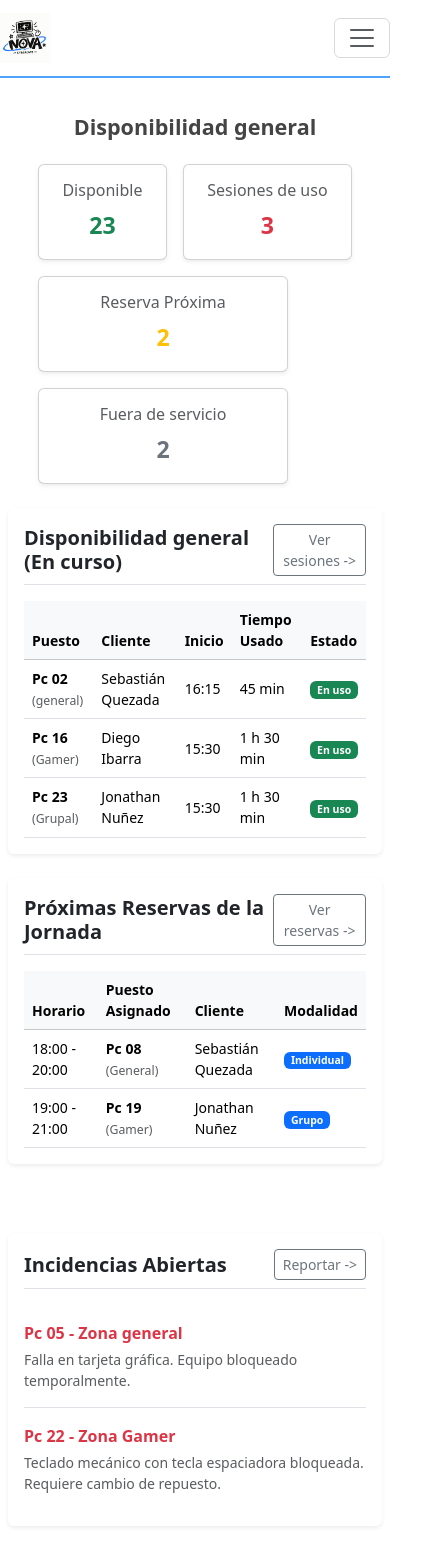
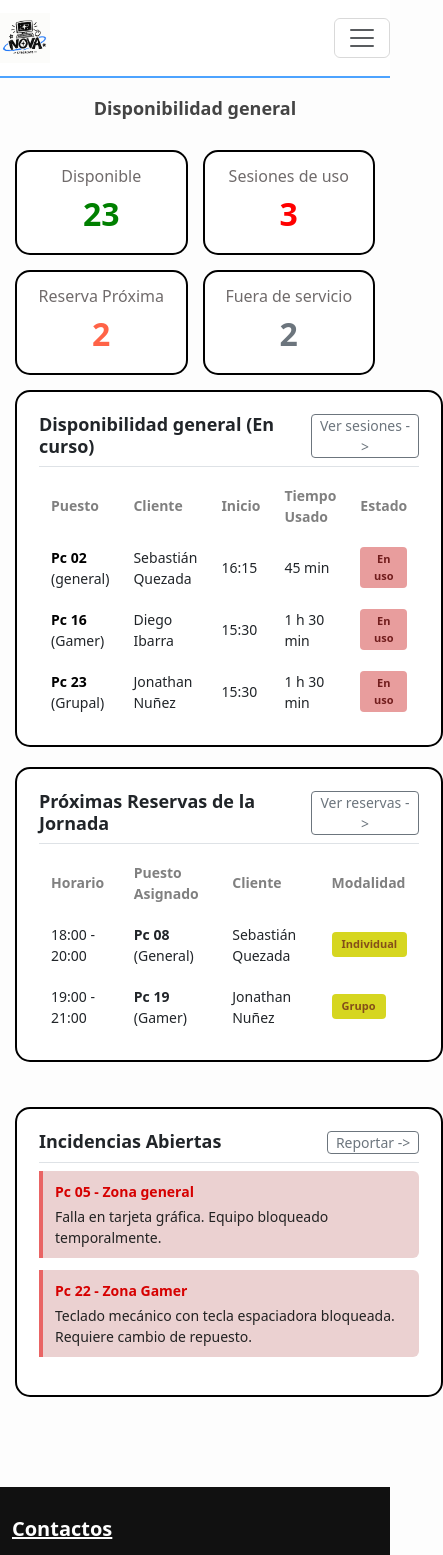
Before and after one commit to emilio-ship-k/Desarrollo-web-cibercafe, a React (Vite) app in the folder cibercafe_nova_react/: page /panel in a window 390 px wide. Shown: the top 1555 px of the page, 443 px wide, since content can reach past the window. Built offline with nearby package versions, Linux system fonts and the light colour scheme.

Commit message:
volviendo version anterior antes ultimos cambios

```diff
--- a/cibercafe_nova_react/src/components/Footer.jsx
+++ b/cibercafe_nova_react/src/components/Footer.jsx
@@ -1,10 +1,7 @@
-
-import '../css/index.css';
 function Footer() {
-
   return (
     <footer>
-      <div className="footer-container">
+      <div className="container">
         <h4>Contactos</h4>
         <p>
           Correo: <a href="mailto:CibercafeNova@ciber.cl">CibercafeNova@ciber.cl</a>
--- a/cibercafe_nova_react/src/components/Navbar.jsx
+++ b/cibercafe_nova_react/src/components/Navbar.jsx
@@ -1,7 +1,7 @@
 import { useState } from 'react';
 import { Link, NavLink } from 'react-router-dom';
 import logoImg from '../images/logo.png';
-import '../css/Sesiones.css';
+
 function Navbar({ usuario, setUsuario }) {
   const [mostrarLogin, setMostrarLogin] = useState(false);
   const [mostrarRegistro, setMostrarRegistro] = useState(false);
--- a/cibercafe_nova_react/src/css/Panel.css
+++ b/cibercafe_nova_react/src/css/Panel.css
@@ -1,10 +1,11 @@
-*, *::before, *::after {
+* {
     padding: 0;
     margin: 0;
     box-sizing: border-box;
     font-family: 'system-ui', sans-serif;
 }
 
+/* Color del cuerpo */
 body {
     background-color: rgb(253, 253, 253);
 }
@@ -16,14 +17,17 @@ body {
     width: 100%;
 }
 
+
+
 .subtitulo-panel {
     text-align: center;
     font-size: 18px;
     font-weight: 600;
     color: #444;
-    margin-bottom: 30px;
+    margin-bottom: 30PX;
 }
 
+/* Apariencia del contenedor de tarjetas de resumen */
 #flexbox_resumen {
     display: flex;
     gap: 15px;
@@ -32,6 +36,7 @@ body {
     margin: 15px 30px 30px 30px;
 }
 
+/* Tarjetas individuales de disponibilidad general */
 .resum {
     background-color: white;
     flex: 1 1 200px;
@@ -63,14 +68,17 @@ body {
 .tomate { color: tomato; }
 .gris { color: #6c757d; }
 
+/* Separación de las dos columnas principales */
 .centro {
     display: grid;
     grid-template-columns: 2fr 1fr;
     gap: 25px;
+    /* Evita que la columna de incidencias se estire hacia abajo */
     align-items: start;
     margin: 0 30px 40px 30px;
 }
 
+/* Paneles blancos (Tablas e Incidencias) */
 .panel {
     background-color: white;
     padding: 22px;
@@ -88,10 +96,10 @@ body {
     margin-bottom: 12px;
 }
 
+/* Contenedor para que la tabla deslice horizontalmente en celular sin salirse */
 .tabla-responsive {
     width: 100%;
     overflow-x: auto;
-    -webkit-overflow-scrolling: touch;
 }
 
 table {
@@ -117,5 +125,84 @@ th {
 }
 
 .link-puesto:hover {
+    color: #4DA3FF;
     text-decoration: underline;
 }
+
+/* Etiquetas de estado */
+.badge-nova {
+    display: inline-block;
+    padding: 4px 10px;
+    border-radius: 4px;
+    font-size: 11px;
+    font-weight: bold;
+    text-align: center;
+}
+
+.activa {
+    background-color: rgb(232, 157, 157);
+    color: rgb(113, 29, 29);
+}
+
+.modalidad {
+    background-color: rgb(214, 214, 32);
+    color: rgb(132, 79, 25);
+}
+
+/* Lista de incidencias */
+.list_incid {
+    list-style: none;
+    display: flex;
+    flex-direction: column;
+    gap: 12px;
+    padding: 0;
+}
+
+.item_incid {
+    border-left: 4px solid rgb(233, 100, 100);
+    background: rgb(235, 209, 209);
+    padding: 10px 12px;
+    border-radius: 0 6px 6px 0;
+    font-size: 14px;
+}
+
+.item_incid strong {
+    display: block;
+    margin-bottom: 4px;
+    color: rgb(214, 0, 0);
+}
+
+.item_incid p {
+    margin: 0;
+    color: #222;
+}
+
+/* Diseño Responsivo para móviles y tablets */
+@media (max-width: 768px) {
+    .centro {
+        grid-template-columns: 1fr;
+        margin: 0 15px 30px 15px;
+    }
+
+    #flexbox_resumen {
+        margin: 15px;
+    }
+
+    .resum {
+        flex: 1 1 140px;
+    }
+}
+
+/* Estilo para los enlaces de las tarjetas superiores */
+.link-resum {
+    text-decoration: none;
+    color: inherit;
+    display: contents;
+}
+
+.link-resum:hover .resum {
+    transform: translateY(-2px);
+    border-color: #4DA3FF;
+    box-shadow: 0 4px 8px rgba(0, 0, 0, 0.1);
+    transition: all 0.2s ease-in-out;
+}
--- a/cibercafe_nova_react/src/css/Sesiones.css
+++ b/cibercafe_nova_react/src/css/Sesiones.css
@@ -21,7 +21,6 @@
   display: flex;
   justify-content: space-between;
   align-items: center;
-  gap: 0.5rem;
 }
 
 .tarjeta-reserva-header {
@@ -33,7 +32,6 @@
   display: flex;
   justify-content: space-between;
   align-items: center;
-  gap: 0.5rem;
 }
 
 .tabla-base {
@@ -52,7 +50,6 @@
   font-weight: 600;
   font-size: 0.95rem;
   color: #212529;
-  text-align: left;
 }
 
 .tabla-base td {
@@ -71,7 +68,7 @@
   justify-content: flex-end;
   align-items: center;
   gap: 0.5rem;
-
+  white-space: nowrap;
 }
 
 .badge-reserva {
@@ -84,37 +81,21 @@
   display: inline-block;
 }
 
-
-@media (max-width: 768px) {
+/* Ajuste para evitar desbordes en celulares */
+@media (max-width: 576px) {
   .sesiones-container {
     padding: 1rem 0.5rem;
   }
 
-
   .tarjeta-sesion-header,
   .tarjeta-reserva-header {
-    padding: 0.75rem 1rem;
+    padding: 0.6rem 0.8rem;
     font-size: 0.95rem;
-    flex-direction: column;
-    align-items: flex-start;
-  }
-
-
-  .tabla-base {
-    display: block;
-    overflow-x: auto;
-    white-space: nowrap;
-    -webkit-overflow-scrolling: touch;
   }
 
   .tabla-base th,
   .tabla-base td {
-    padding: 0.65rem 0.75rem;
+    padding: 0.65rem 0.5rem;
     font-size: 0.85rem;
   }
-
-
-  .acciones-grupo {
-    flex-wrap: wrap;
-  }
 }
--- a/cibercafe_nova_react/src/pages/Incidencias.jsx
+++ b/cibercafe_nova_react/src/pages/Incidencias.jsx
@@ -84,7 +84,7 @@ function Incidencias({ listaPcs = [], cambiarEstadoPc }) {
     if (incidencia) {
       if (cambiarEstadoPc) {
         cambiarEstadoPc(
-          { id: incidencia.pcId, pcSala: incidencia.pcSala },
+          { id: incidencia.pcId, sala: incidencia.pcSala },
           'Disponible',
           'Equipo libre y operativo'
         );
@@ -94,15 +94,14 @@ function Incidencias({ listaPcs = [], cambiarEstadoPc }) {
   };
 
   return (
-    <main className="sesiones-container container-fluid px-2 px-md-3">
-      {/* Ajuste responsive para el encabezado: en móvil se apila, en PC se pone en fila */}
-      <div className="d-flex flex-column flex-md-row justify-content-between align-items-start align-items-md-center gap-3 mb-4 mt-3">
+    <main className="sesiones-container">
+      <div className="d-flex justify-content-between align-items-center mb-4">
         <div>
-          <h2 className="fw-bold mb-1 fs-3">Registro de Incidencias y Fallas</h2>
-          <p className="text-secondary mb-0 small">Control de mantenimiento técnico y problemas de equipos</p>
+          <h2 className="fw-bold mb-1">Registro de Incidencias y Fallas</h2>
+          <p className="text-secondary mb-0">Control de mantenimiento técnico y problemas de equipos</p>
         </div>
-        <Link to="/panel" className="btn btn-outline-secondary btn-sm w-100 text-md-center" style={{ maxWidth: '200px' }}>
-          &lt; Volver al Panel
+        <Link to="/panel" className="btn btn-outline-secondary btn-sm">
+          &lt;- Volver al Panel
         </Link>
       </div>
 
@@ -113,18 +112,17 @@ function Incidencias({ listaPcs = [], cambiarEstadoPc }) {
         </div>
       )}
 
-      <div className="tarjeta-sesion shadow-sm border-0 rounded-3 mb-4">
-        <div className="tarjeta-sesion-header bg-light border-bottom p-3 fw-bold rounded-top">
+      <div className="tarjeta-sesion">
+        <div className="tarjeta-sesion-header">
           Reportar Nueva Falla
         </div>
-        <div className="p-3 p-md-4">
+        <div className="p-3">
           {errorValidacion && (
             <div className="alert alert-danger py-2 px-3 small fw-semibold mb-3">
               {errorValidacion}
             </div>
           )}
           <form onSubmit={registrarIncidencia}>
-            {/* Ajuste g-3 para espaciado en móviles */}
             <div className="row g-3 align-items-end">
               <div className="col-12 col-md-3">
                 <label className="form-label small fw-bold mb-1">Puesto afectado:</label>
@@ -145,7 +143,7 @@ function Incidencias({ listaPcs = [], cambiarEstadoPc }) {
                 </select>
               </div>
 
-              <div className="col-12 col-sm-6 col-md-3">
+              <div className="col-6 col-md-3">
                 <label className="form-label small fw-bold mb-1">Tipo de problema:</label>
                 <select
                   className="form-select form-select-sm"
@@ -159,7 +157,7 @@ function Incidencias({ listaPcs = [], cambiarEstadoPc }) {
                 </select>
               </div>
 
-              <div className="col-12 col-sm-6 col-md-2">
+              <div className="col-6 col-md-2">
                 <label className="form-label small fw-bold mb-1">Prioridad:</label>
                 <select
                   className="form-select form-select-sm"
@@ -183,9 +181,8 @@ function Incidencias({ listaPcs = [], cambiarEstadoPc }) {
                 />
               </div>
 
-              {/* Botón adaptado a móvil (ancho completo) y escritorio (alineado a la derecha) */}
-              <div className="col-12 d-flex justify-content-end mt-4">
-                <button type="submit" className="btn btn-danger btn-sm fw-bold px-4 w-100 w-md-auto">
+              <div className="col-12 d-flex justify-content-end">
+                <button type="submit" className="btn btn-danger btn-sm fw-bold px-4">
                   Reportar Incidencia
                 </button>
               </div>
@@ -194,9 +191,7 @@ function Incidencias({ listaPcs = [], cambiarEstadoPc }) {
         </div>
       </div>
 
-      <div className="table-responsive">
-        <TablaIncidencias incidencias={incidencias} onResolver={marcarResuelta} />
-      </div>
+      <TablaIncidencias incidencias={incidencias} onResolver={marcarResuelta} />
     </main>
   );
 }
--- a/cibercafe_nova_react/src/pages/Panel.jsx
+++ b/cibercafe_nova_react/src/pages/Panel.jsx
@@ -30,7 +30,7 @@ function Panel({ setPcActualId }) {
     { equipo: 'Pc 22 - Zona Gamer', detalle: 'Teclado mecánico con tecla espaciadora bloqueada. Requiere cambio de repuesto.' }
   ]);
 
-
+  // Al hacer clic en un puesto de la tabla guardamos su id para la vista de detalles
   const seleccionarEquipo = (id) => {
     if (setPcActualId) {
       setPcActualId(id);
@@ -38,51 +38,51 @@ function Panel({ setPcActualId }) {
   };
 
   return (
-    <main className="panel-main container-fluid px-2 px-md-3">
-      <h3 className="subtitulo-panel mt-3 mb-4 fw-bold fs-4">Disponibilidad general</h3>
+    <main className="panel-main">
+      <h3 className="subtitulo-panel">Disponibilidad general</h3>
 
-
-      <section id="flexbox_resumen" className="d-flex flex-wrap gap-3 mb-4">
-        <Link to="/salas" className="link-resum flex-fill text-decoration-none" title="Ir a Salas y Puestos">
-          <article className="resum card shadow-sm text-center p-3 h-100">
-            <h4 className="fs-6 text-muted mb-2">Disponible</h4>
-            <p className="verde fs-3 fw-bold mb-0 text-success">{resumen.disponibles}</p>
+      {/* Tarjetas superiores con enlaces directos a cada seccion */}
+      <section id="flexbox_resumen">
+        <Link to="/salas" className="link-resum" title="Ir a Salas y Puestos">
+          <article className="resum">
+            <h4>Disponible</h4>
+            <p className="verde">{resumen.disponibles}</p>
           </article>
         </Link>
 
-        <Link to="/sesiones" className="link-resum flex-fill text-decoration-none" title="Ir a Gestión de Sesiones">
-          <article className="resum card shadow-sm text-center p-3 h-100">
-            <h4 className="fs-6 text-muted mb-2">Sesiones de uso</h4>
-            <p className="rojo fs-3 fw-bold mb-0 text-danger">{resumen.enUso}</p>
+        <Link to="/sesiones" className="link-resum" title="Ir a Gestión de Sesiones">
+          <article className="resum">
+            <h4>Sesiones de uso</h4>
+            <p className="rojo">{resumen.enUso}</p>
           </article>
         </Link>
 
-        <Link to="/reservas" className="link-resum flex-fill text-decoration-none" title="Ir a Reserva de Puestos">
-          <article className="resum card shadow-sm text-center p-3 h-100">
-            <h4 className="fs-6 text-muted mb-2">Reserva Próxima</h4>
-            <p className="tomate fs-3 fw-bold mb-0 text-warning">{resumen.reservas}</p>
+        <Link to="/reservas" className="link-resum" title="Ir a Reserva de Puestos">
+          <article className="resum">
+            <h4>Reserva Próxima</h4>
+            <p className="tomate">{resumen.reservas}</p>
           </article>
         </Link>
 
-        <Link to="/incidencias" className="link-resum flex-fill text-decoration-none" title="Ir a Registro de Incidencias">
-          <article className="resum card shadow-sm text-center p-3 h-100">
-            <h4 className="fs-6 text-muted mb-2">Fuera de servicio</h4>
-            <p className="gris fs-3 fw-bold mb-0 text-secondary">{resumen.fueraServicio}</p>
+        <Link to="/incidencias" className="link-resum" title="Ir a Registro de Incidencias">
+          <article className="resum">
+            <h4>Fuera de servicio</h4>
+            <p className="gris">{resumen.fueraServicio}</p>
           </article>
         </Link>
       </section>
 
-      <div className="centro row g-4">
-        <div className="col-12 col-lg-8">
-
-          <section className="panel card shadow-sm p-3 mb-4 border-0">
-            <div className="d-flex justify-content-between align-items-center mb-3 border-bottom pb-2">
-              <h3 className="border-0 mb-0 p-0 fs-5 fw-bold">Disponibilidad general (En curso)</h3>
-              <Link to="/sesiones" className="btn btn-sm btn-outline-secondary">Ver sesiones -&gt;</Link>
+      <div className="centro">
+        <div>
+          {/* Bloque de sesiones activas */}
+          <section className="panel">
+            <div className="d-flex justify-content-between align-items-center mb-2 border-bottom pb-2">
+              <h3 className="border-0 mb-0 p-0">Disponibilidad general (En curso)</h3>
+              <Link to="/sesiones" className="btn btn-sm btn-outline-secondary py-0">Ver sesiones -&gt;</Link>
             </div>
-            <div className="table-responsive">
-              <table className="table table-hover align-middle mb-0">
-                <thead className="table-light">
+            <div className="tabla-responsive">
+              <table>
+                <thead>
                   <tr>
                     <th>Puesto</th>
                     <th>Cliente</th>
@@ -97,17 +97,17 @@ function Panel({ setPcActualId }) {
                       <td>
                         <Link
                           to="/detalles"
-                          className="link-puesto text-decoration-none fw-bold"
+                          className="link-puesto"
                           onClick={() => seleccionarEquipo(sesion.id)}
                         >
-                          {sesion.puesto}
-                        </Link> <span className="text-muted small">({sesion.zona})</span>
+                          <strong>{sesion.puesto}</strong>
+                        </Link> ({sesion.zona})
                       </td>
                       <td>{sesion.cliente}</td>
                       <td>{sesion.inicio}</td>
                       <td>{sesion.tiempo}</td>
                       <td>
-                        <span className="badge bg-success">{sesion.estado}</span>
+                        <span className="badge-nova activa">{sesion.estado}</span>
                       </td>
                     </tr>
                   ))}
@@ -116,15 +116,15 @@ function Panel({ setPcActualId }) {
             </div>
           </section>
 
-
-          <section className="panel card shadow-sm p-3 border-0">
-            <div className="d-flex justify-content-between align-items-center mb-3 border-bottom pb-2">
-              <h3 className="border-0 mb-0 p-0 fs-5 fw-bold">Próximas Reservas de la Jornada</h3>
-              <Link to="/reservas" className="btn btn-sm btn-outline-secondary">Ver reservas -&gt;</Link>
+          {/* Bloque de reservas del dia */}
+          <section className="panel">
+            <div className="d-flex justify-content-between align-items-center mb-2 border-bottom pb-2">
+              <h3 className="border-0 mb-0 p-0">Próximas Reservas de la Jornada</h3>
+              <Link to="/reservas" className="btn btn-sm btn-outline-secondary py-0">Ver reservas -&gt;</Link>
             </div>
-            <div className="table-responsive">
-              <table className="table table-hover align-middle mb-0">
-                <thead className="table-light">
+            <div className="tabla-responsive">
+              <table>
+                <thead>
                   <tr>
                     <th>Horario</th>
                     <th>Puesto Asignado</th>
@@ -136,10 +136,10 @@ function Panel({ setPcActualId }) {
                   {proximasReservas.map((reserva, index) => (
                     <tr key={index}>
                       <td>{reserva.horario}</td>
-                      <td><strong>{reserva.puesto}</strong> <span className="text-muted small">({reserva.zona})</span></td>
+                      <td><strong>{reserva.puesto}</strong> ({reserva.zona})</td>
                       <td>{reserva.cliente}</td>
                       <td>
-                        <span className="badge bg-primary">{reserva.modalidad}</span>
+                        <span className="badge-nova modalidad">{reserva.modalidad}</span>
                       </td>
                     </tr>
                   ))}
@@ -149,23 +149,21 @@ function Panel({ setPcActualId }) {
           </section>
         </div>
 
-
-        <div className="col-12 col-lg-4">
-          <section className="panel card shadow-sm p-3 border-0 h-100">
-            <div className="d-flex justify-content-between align-items-center mb-3 border-bottom pb-2">
-              <h3 className="border-0 mb-0 p-0 fs-5 fw-bold">Incidencias Abiertas</h3>
-              <Link to="/incidencias" className="btn btn-sm btn-outline-secondary">Reportar -&gt;</Link>
+        {/* Bloque lateral de fallas reportadas */}
+        <section className="panel">
+          <div className="d-flex justify-content-between align-items-center mb-2 border-bottom pb-2">
+            <h3 className="border-0 mb-0 p-0">Incidencias Abiertas</h3>
+            <Link to="/incidencias" className="btn btn-sm btn-outline-secondary py-0">Reportar -&gt;</Link>
           </div>
-            <ul className="list-group list-group-flush">
+          <ul className="list_incid">
             {incidencias.map((inc, index) => (
-                <li key={index} className="list-group-item px-0 py-3">
-                  <strong className="d-block mb-1 text-danger">{inc.equipo}</strong>
-                  <p className="mb-0 text-muted small">{inc.detalle}</p>
+              <li key={index} className="item_incid">
+                <strong>{inc.equipo}</strong>
+                <p>{inc.detalle}</p>
               </li>
             ))}
           </ul>
         </section>
-        </div>
       </div>
     </main>
   );
--- a/cibercafe_nova_react/src/pages/Reservas.jsx
+++ b/cibercafe_nova_react/src/pages/Reservas.jsx
@@ -4,6 +4,7 @@ import TablaReservas from '../components/TablaReservas';
 import '../css/Sesiones.css';
 
 function Reservas() {
+  // Reservas iniciales coincidentes con Operativos (PC-08 y PC-19)
   const [reservas, setReservas] = useState([
     {
       id: 101,
@@ -88,15 +89,14 @@ function Reservas() {
   };
 
   return (
-    <main className="sesiones-container container-fluid px-2 px-md-3">
-
-      <div className="d-flex flex-column flex-md-row justify-content-between align-items-start align-items-md-center gap-3 mb-4 mt-3">
+    <main className="sesiones-container">
+      <div className="d-flex justify-content-between align-items-center mb-4">
         <div>
-          <h2 className="fw-bold mb-1 fs-3">Reserva de Puestos</h2>
-          <p className="text-secondary mb-0 small">Agendamiento de computadores y control de turnos</p>
+          <h2 className="fw-bold mb-1">Reserva de Puestos</h2>
+          <p className="text-secondary mb-0">Agendamiento de computadores y control de turnos</p>
         </div>
-        <Link to="/panel" className="btn btn-outline-secondary btn-sm w-100 text-md-center" style={{ maxWidth: '200px' }}>
-          &lt; Volver al Panel
+        <Link to="/panel" className="btn btn-outline-secondary btn-sm">
+          &lt;- Volver al Panel
         </Link>
       </div>
 
@@ -107,11 +107,11 @@ function Reservas() {
         </div>
       )}
 
-      <div className="tarjeta-sesion shadow-sm border-0 rounded-3 mb-4">
-        <div className="tarjeta-sesion-header bg-light border-bottom p-3 fw-bold rounded-top">
+      <div className="tarjeta-sesion">
+        <div className="tarjeta-sesion-header">
           Agendar Nueva Reserva
         </div>
-        <div className="p-3 p-md-4">
+        <div className="p-3">
           {errorValidacion && (
             <div className="alert alert-danger py-2 px-3 small fw-semibold mb-3">
               {errorValidacion}
@@ -156,7 +156,7 @@ function Reservas() {
                 />
               </div>
 
-              <div className="col-12 col-sm-4 col-md-2">
+              <div className="col-6 col-md-2">
                 <label className="form-label small fw-bold mb-1">Fecha:</label>
                 <input
                   type="date"
@@ -166,7 +166,7 @@ function Reservas() {
                 />
               </div>
 
-              <div className="col-6 col-sm-4 col-md-2">
+              <div className="col-3 col-md-2">
                 <label className="form-label small fw-bold mb-1">Desde:</label>
                 <input
                   type="time"
@@ -176,7 +176,7 @@ function Reservas() {
                 />
               </div>
 
-              <div className="col-6 col-sm-4 col-md-2">
+              <div className="col-3 col-md-2">
                 <label className="form-label small fw-bold mb-1">Hasta:</label>
                 <input
                   type="time"
@@ -186,8 +186,8 @@ function Reservas() {
                 />
               </div>
 
-              <div className="col-12 d-flex justify-content-end mt-4">
-                <button type="submit" className="btn btn-primary btn-sm fw-bold px-4 w-100 w-md-auto">
+              <div className="col-12 d-flex justify-content-end">
+                <button type="submit" className="btn btn-primary btn-sm fw-bold px-4">
                   Reservar
                 </button>
               </div>
@@ -196,14 +196,11 @@ function Reservas() {
         </div>
       </div>
 
-
-      <div className="table-responsive">
-        <TablaReservas
-          reservas={reservas}
-          onConfirmar={confirmarReserva}
-          onCancelar={cancelarReserva}
-        />
-      </div>
+      <TablaReservas
+        reservas={reservas}
+        onConfirmar={confirmarReserva}
+        onCancelar={cancelarReserva}
+      />
     </main>
   );
 }
```
Also changed, not shown: cibercafe_nova_react/src/css/Salas.css (+9 -9 lines), cibercafe_nova_react/src/pages/Salas.jsx (+7 -7 lines), cibercafe_nova_react/src/pages/Sesiones.jsx (+15 -37 lines). Lines whose indentation alone changed are shown as unchanged.
